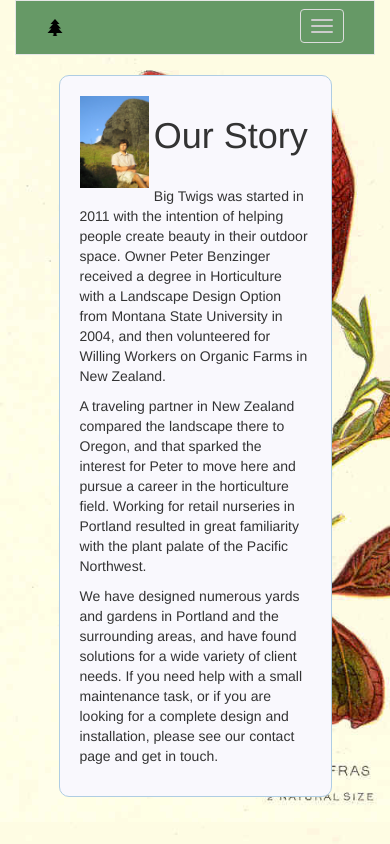
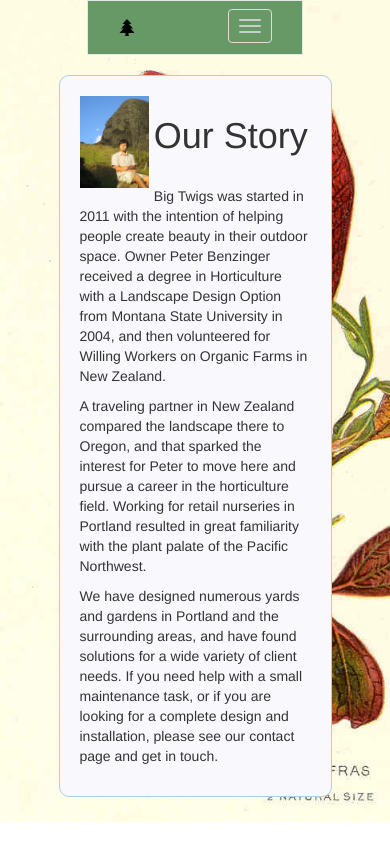
Before and after one commit to CharlesEwel/bigtwigs, a PHP site: page /aboutus.html in a window 390 px wide. Run offline with PHP 8.4, Linux system fonts and the light colour scheme.

Commit message:
change background settings

```diff
--- a/css/styles.css
+++ b/css/styles.css
@@ -4,6 +4,18 @@ body {
     -moz-background-size: cover;
     -o-background-size: cover;
     background-size: cover;
+
+}
+
+.main-page {
+  min-height: 100%
+}
+
+.navbar {
+  max-width: 440px;
+  left: 25%;
+  background-color: #669966;
+  font-family: Papyrus;
 }
 
  .text-content {
@@ -20,11 +32,6 @@ width: 50%;
 .portfolio-photo img {
   width:100%;
   margin-bottom: 10px;
-}
-
-.navbar {
-  background-color: #669966;
-  font-family: Papyrus;
 }
 
 .navbar a {
@@ -114,13 +121,20 @@ input {
   .text-content {
  margin-left: 15%;
  width: 70%;
+
  }
 
+ body {
+    background: url("../images/Homepage Mobile 1.jpg") no-repeat;
+    -webkit-background-size: cover;
+    -moz-background-size: cover;
+    -o-background-size: cover;
+    background-size: cover !important;
+  }
+
+  .navbar {
+    max-width: 60%;
+    left: 20%;
+  }
+
 }
-
-@media only screen and (max-width: 768px) {
-
- body {
-   background: url("../images/Homepage Mobile 1.jpg");
- }
-}
--- a/index.html
+++ b/index.html
@@ -7,7 +7,7 @@
     <link href="css/styles.css" rel="stylesheet" type="text/css">
   </head>
   <body>
-    <div class="container">
+    <div class="container main-page">
       <!--Navbar-->
       <nav class="navbar navbar-default">
         <div class="container">
```
